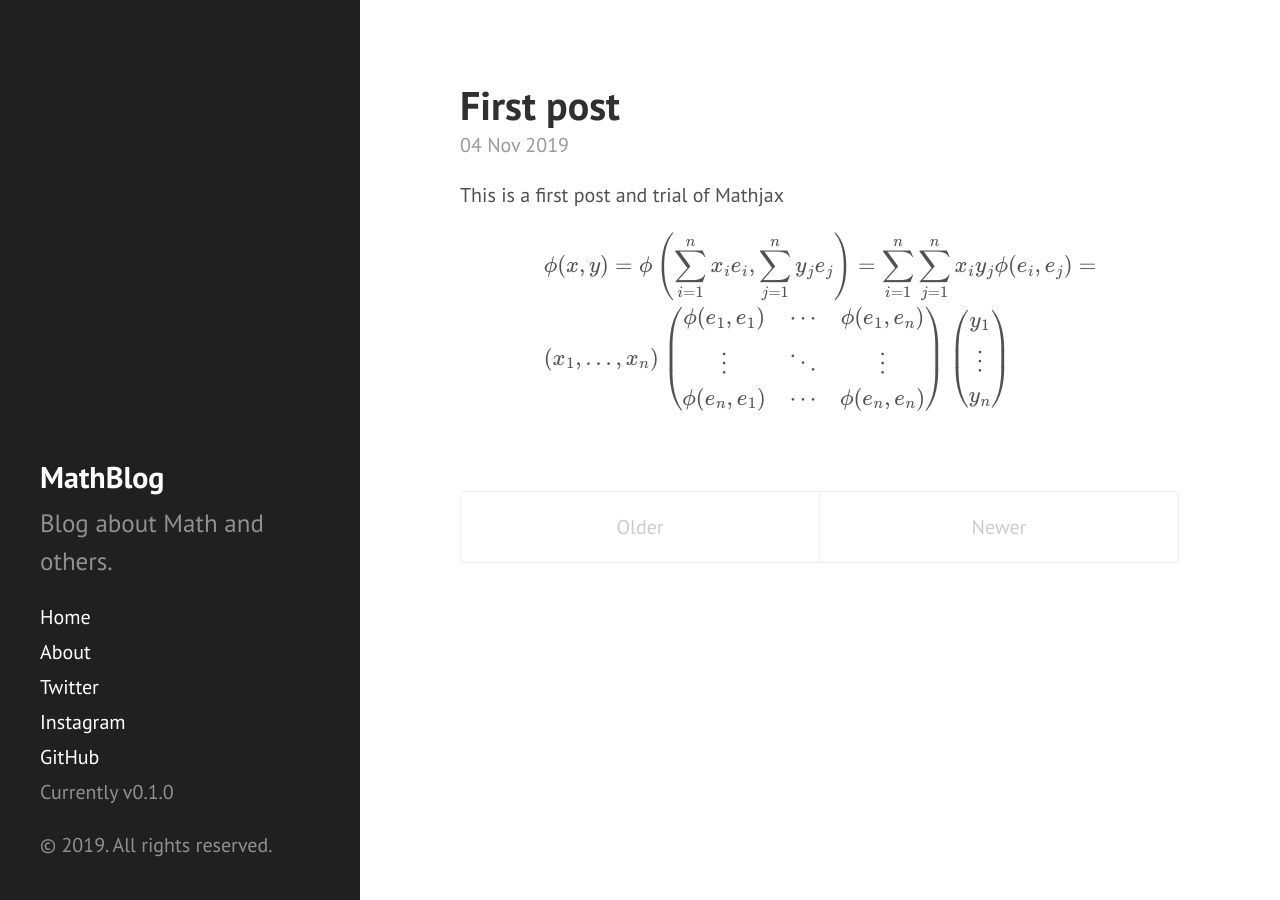
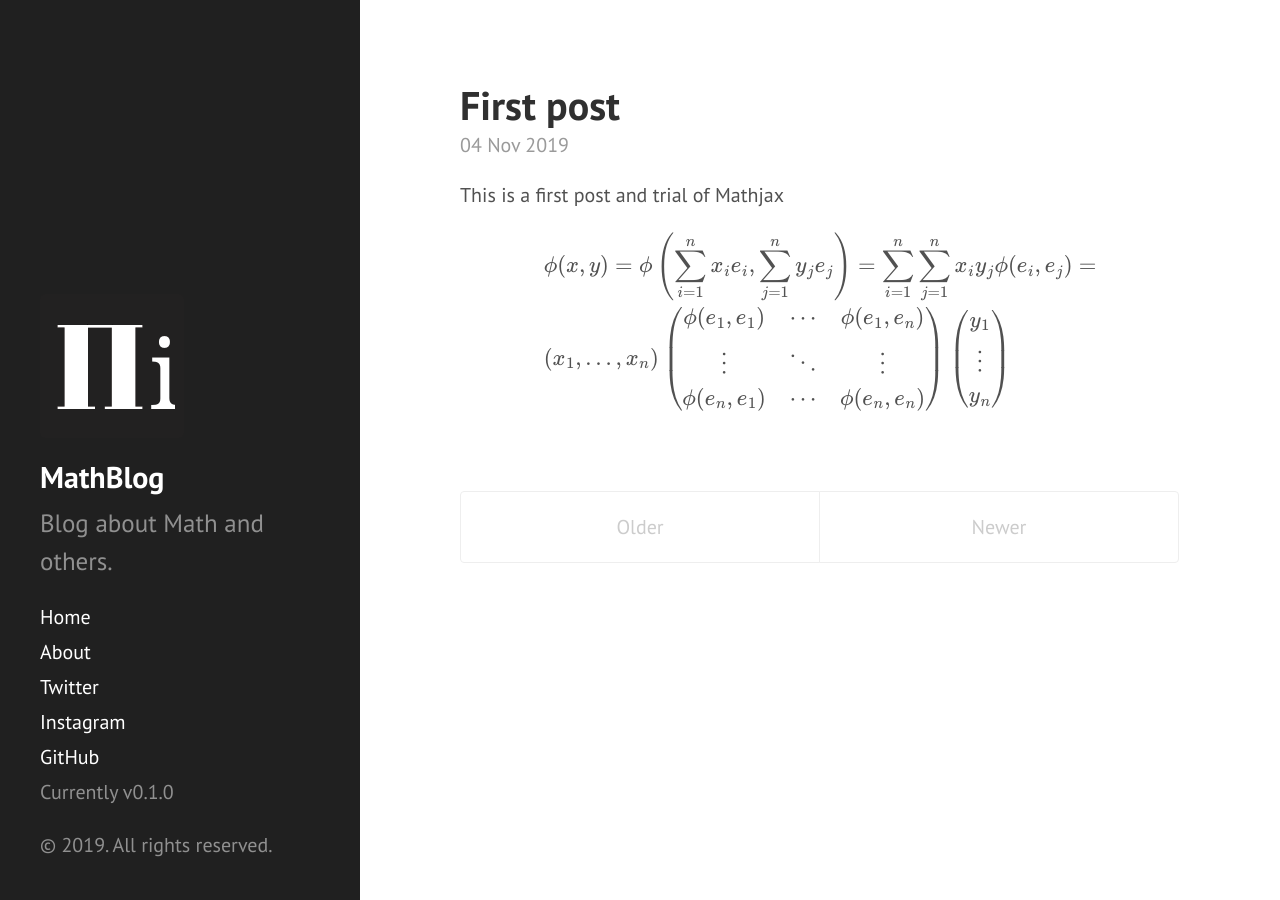
Before and after one commit to Pilotman/MathBlog, a Jekyll site: the page built from index.html, in a window 1280 px wide. Built offline with Jekyll 4.4.1, drawn with Linux system fonts in a browser that asks for light colours; formulas are drawn with MathJax 3; the list of posts is cut into pages by our own code.

Commit message:
fix icon

```diff
--- a/_includes/sidebar.html
+++ b/_includes/sidebar.html
@@ -1,6 +1,7 @@
 <div class="sidebar">
   <div class="container sidebar-sticky">
     <div class="sidebar-about">
+	<img src="{{ site.baseurl }}public/icon.png" alt="Pirx">
       <h2>
         <a href="{{ site.baseurl }}">
           {{ site.title }}
```
Also changed, not shown: public/icon.png (added).
